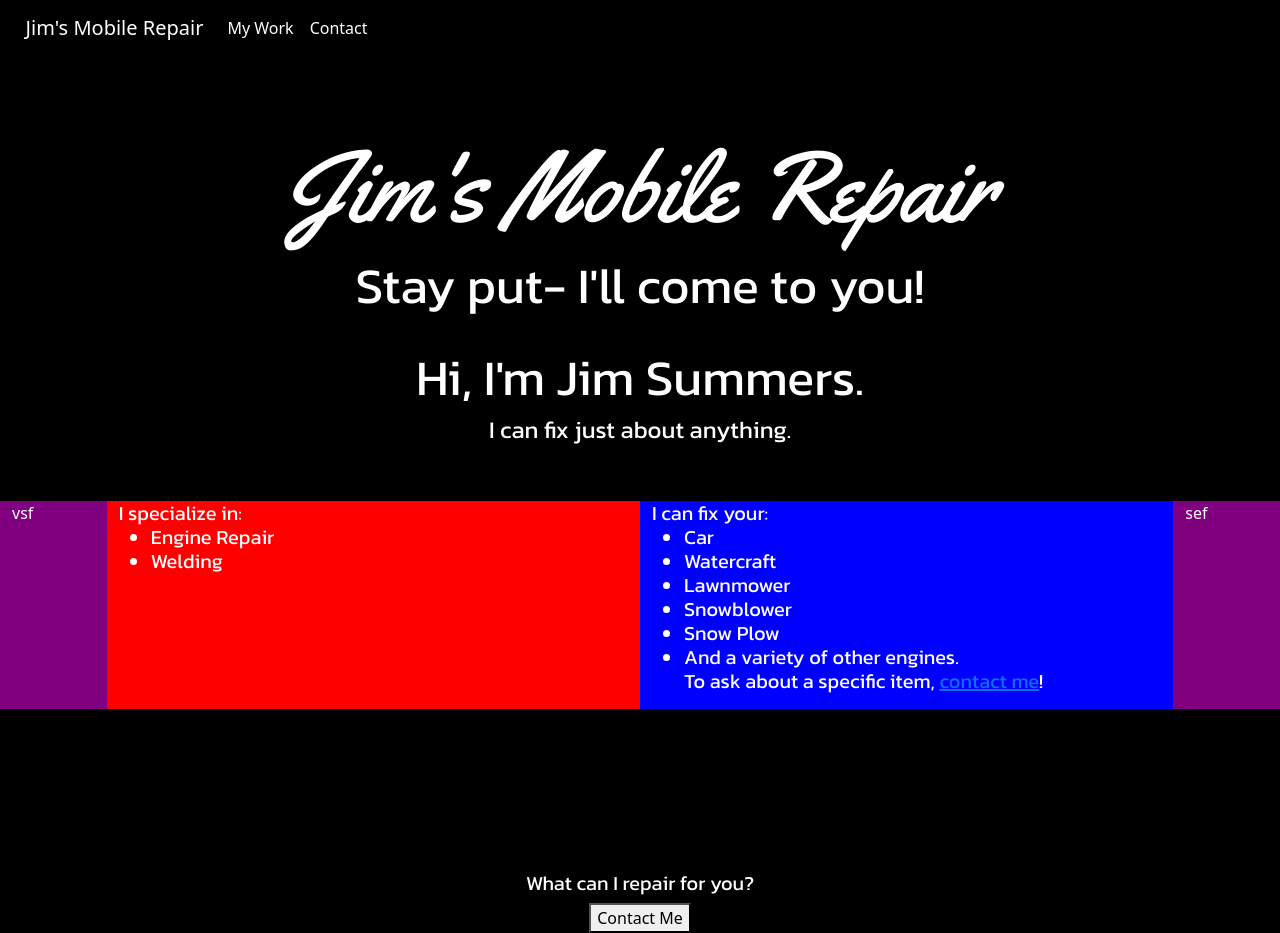
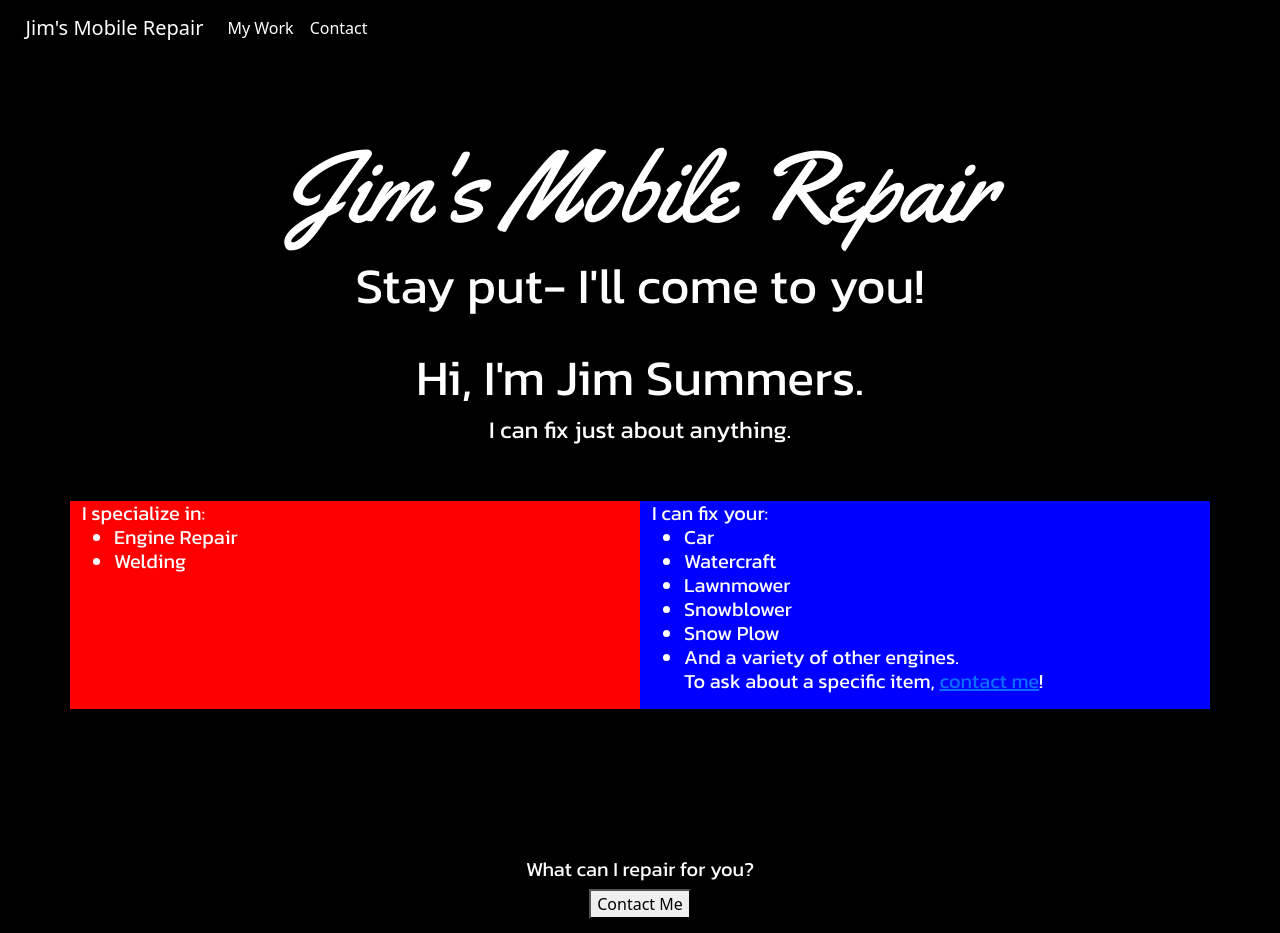
Before and after one commit to diane-furlong/jims-mobile-repair, a React (Create React App) app in the folder client/: page / in a window 1280 px wide. Built offline with nearby package versions, Linux system fonts and the light colour scheme.

Commit message:
positioning with cols

```diff
--- a/client/src/pages/home/home.js
+++ b/client/src/pages/home/home.js
@@ -12,17 +12,16 @@ const home = () => {
             <h4 className="intro">I can fix just about anything.</h4>
             <br/>
             <br/>
-            <Container fluid>
+            <Container>
                 <Row className="homeLists">
-                    <Col sm={1} className="space1">vsf</Col>
-                    <Col md={5} className="specialize">
+                    <Col className="specialize">
                         <h5>I specialize in:
                         <ul>
                             <li>Engine Repair</li>
                             <li>Welding</li>
                         </ul></h5>
                     </Col>
-                    <Col md={5} className="fixExamples">
+                    <Col className="fixExamples">
                         <h5>I can fix your:
                         <ul>
                             <li>Car</li>
@@ -33,7 +32,6 @@ const home = () => {
                             <li>And a variety of other engines. <br/> To ask about a specific item, <a href="/contact">contact me</a>!</li>
                         </ul></h5>
                     </Col>
-                    <Col sm={1} className="space1">sef</Col>
                 </Row>
             </Container>
             <br/>
```
